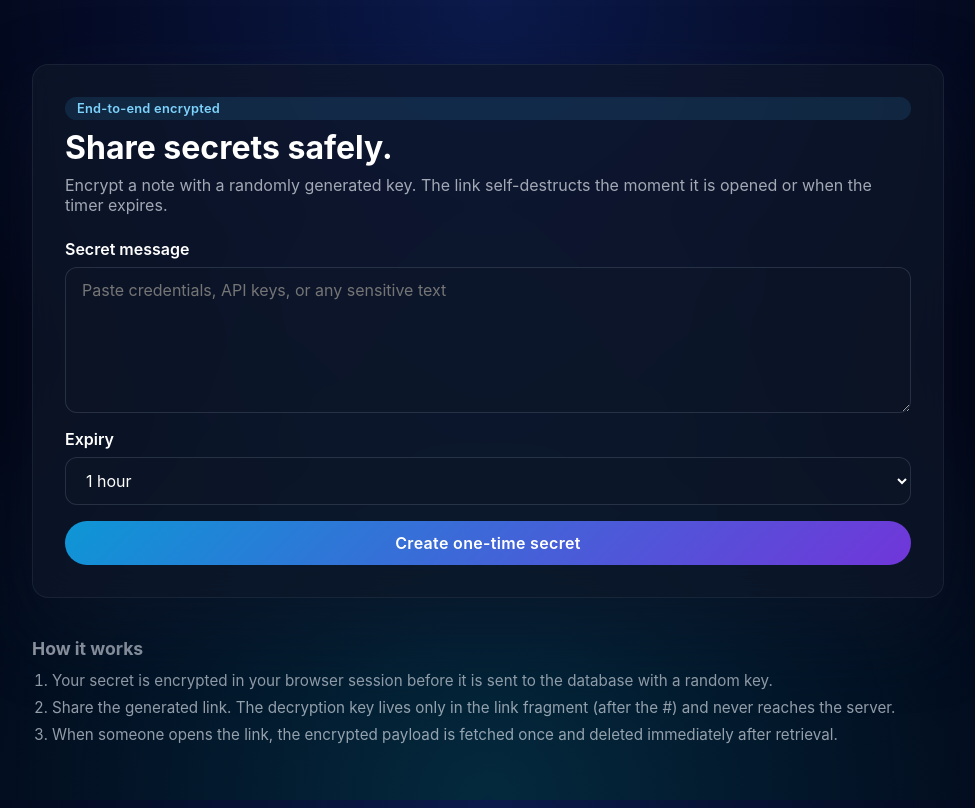
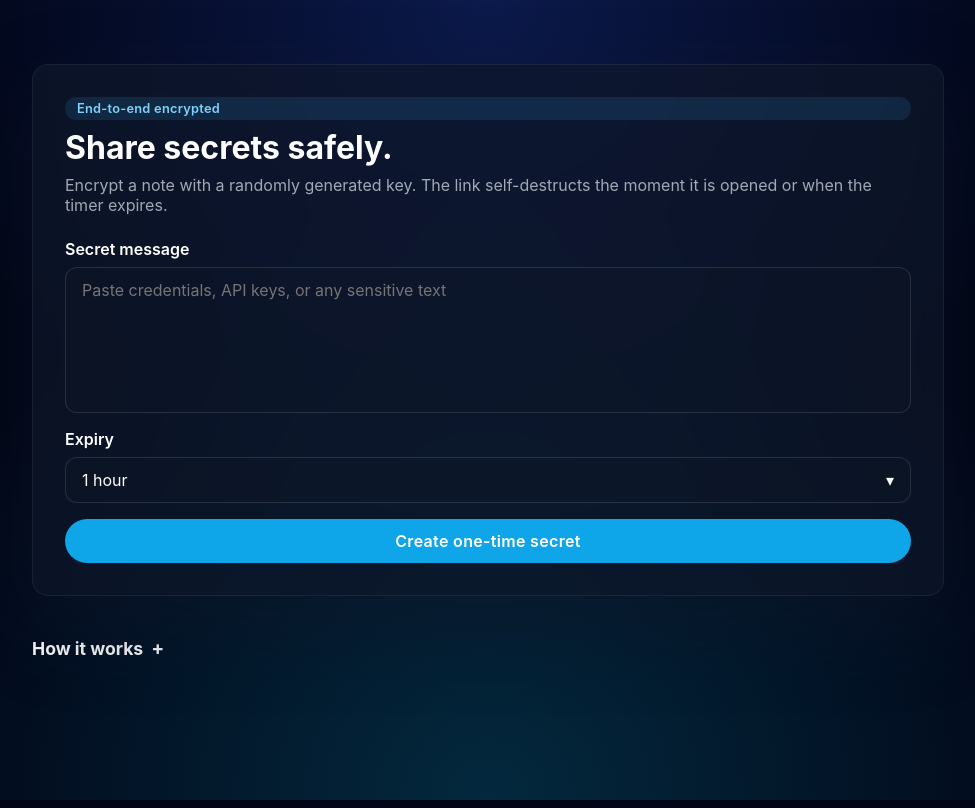
Before and after one commit to JosefAhm/OTP, a Next.js app: page / in a window 1280 px wide. Shown: the whole page, without its empty margins (152-1127 px from the left). Built offline with nearby package versions, Linux system fonts and the light colour scheme.

Commit message:
UI improvements: custom dropdown for expiry, expandable how it works section, removed secret key field visibility, updated styling and colors

```diff
--- a/app/globals.css
+++ b/app/globals.css
@@ -75,7 +75,7 @@ select {
   font-weight: 600;
   letter-spacing: 0.02em;
   cursor: pointer;
-  background: linear-gradient(135deg, rgba(14, 165, 233, 0.9), rgba(124, 58, 237, 0.9));
+  background: rgb(14, 165, 233);
   transition: transform 120ms ease, box-shadow 120ms ease;
 }
 
@@ -145,3 +145,40 @@ select {
   background: rgba(34, 197, 94, 0.12);
   color: rgb(187, 247, 208);
 }
+
+.custom-dropdown .input {
+  display: flex;
+  align-items: center;
+  justify-content: space-between;
+  /* match .input background to avoid transparency */
+  background-color: rgba(15, 23, 42, 0.35);
+  border: 1px solid rgba(148, 163, 184, 0.2);
+}
+
+.custom-dropdown-list {
+  border-radius: 0.75rem;
+  border: 1px solid rgba(148, 163, 184, 0.12);
+  background: rgb(15, 23, 42);
+  max-height: 280px;
+  overflow: auto;
+  box-shadow: 0 10px 40px rgba(2, 6, 23, 0.6);
+}
+
+.custom-dropdown-list li {
+  padding: 0.5rem 0.75rem;
+  background: transparent;
+}
+
+.copy-popup {
+  position: fixed;
+  bottom: 20px;
+  right: 20px;
+  background: rgba(15, 23, 42, 0.9);
+  color: rgb(226, 232, 240);
+  padding: 0.75rem 1rem;
+  border-radius: 0.5rem;
+  border: 1px solid rgba(148, 163, 184, 0.2);
+  box-shadow: 0 10px 25px rgba(2, 6, 23, 0.5);
+  z-index: 1000;
+  font-size: 0.9rem;
+}
--- a/app/page.tsx
+++ b/app/page.tsx
@@ -1,11 +1,37 @@
+"use client";
+
+import { useState } from "react";
 import { CreateSecretForm } from "@/components/CreateSecretForm";
 
 export default function HomePage() {
+  const [expanded, setExpanded] = useState(false);
+
   return (
     <main className="container" style={{ paddingTop: "4rem", paddingBottom: "4rem" }}>
       <CreateSecretForm />
-      <section style={{ marginTop: "2.5rem", color: "rgba(226,232,240,0.65)", fontSize: "0.95rem" }}>
-        <h2 style={{ fontSize: "1.1rem", marginBottom: "0.75rem" }}>How it works</h2>
+      <section style={{ marginTop: "2.5rem", color: "white", fontSize: "0.95rem" }}>
+        <button
+          onClick={() => setExpanded(!expanded)}
+          style={{
+            background: 'none',
+            border: 'none',
+            color: 'inherit',
+            fontSize: '1.1rem',
+            fontWeight: 'bold',
+            cursor: 'pointer',
+            display: 'flex',
+            alignItems: 'center',
+            gap: '0.5rem',
+            padding: 0,
+            marginBottom: '0.75rem'
+          }}
+        >
+          How it works
+          <span style={{ fontSize: '1.2rem', fontWeight: 'bold' }}>
+            {expanded ? '−' : '+'}
+          </span>
+        </button>
+        {expanded && (
           <ol style={{ display: "grid", gap: "0.5rem", paddingLeft: "1.25rem", margin: 0 }}>
             <li>
               Your secret is encrypted in your browser session before it is sent to the database with
@@ -20,6 +46,7 @@ export default function HomePage() {
               immediately after retrieval.
             </li>
           </ol>
+        )}
       </section>
     </main>
   );
--- a/components/CreateSecretForm.tsx
+++ b/components/CreateSecretForm.tsx
@@ -3,6 +3,7 @@
 import { FormEvent, useEffect, useMemo, useRef, useState } from "react";
 
 import { EXPIRY_CHOICES, EXPIRY_OPTIONS, MAX_CHARACTERS } from "@/lib/constants";
+import CustomDropdown from "./CustomDropdown";
 
 const initialState: CreateSecretState = { status: "idle" };
 
@@ -42,6 +43,8 @@ export function CreateSecretForm() {
   const [state, setState] = useState<CreateSecretState>(initialState);
   const [shareUrl, setShareUrl] = useState<string | null>(null);
   const [copyStatus, setCopyStatus] = useState<string | null>(null);
+  const [showCopyPopup, setShowCopyPopup] = useState(false);
+  const popupRef = useRef<HTMLDivElement | null>(null);
 
   useEffect(() => {
     if (state.status === "success") {
@@ -60,6 +63,23 @@ export function CreateSecretForm() {
     const timeout = setTimeout(() => setCopyStatus(null), 3000);
     return () => clearTimeout(timeout);
   }, [copyStatus]);
+
+  useEffect(() => {
+    if (!showCopyPopup) return;
+    const timeout = setTimeout(() => setShowCopyPopup(false), 3000);
+    return () => clearTimeout(timeout);
+  }, [showCopyPopup]);
+
+  useEffect(() => {
+    if (!showCopyPopup) return;
+    const handleClickOutside = (event: MouseEvent) => {
+      if (popupRef.current && !popupRef.current.contains(event.target as Node)) {
+        setShowCopyPopup(false);
+      }
+    };
+    document.addEventListener('click', handleClickOutside);
+    return () => document.removeEventListener('click', handleClickOutside);
+  }, [showCopyPopup]);
 
   const expiryDisplay = useMemo(() => {
     if (state.status !== "success") {
@@ -81,9 +101,11 @@ export function CreateSecretForm() {
     try {
       await navigator.clipboard.writeText(shareUrl);
       setCopyStatus("Copied to clipboard");
+      setShowCopyPopup(true);
     } catch (error) {
       console.error("Failed to copy secret link", error);
       setCopyStatus("Copy failed. Manually copy the link above.");
+      setShowCopyPopup(true);
     }
   };
 
@@ -221,18 +243,13 @@ export function CreateSecretForm() {
             rows={6}
             required
             maxLength={MAX_CHARACTERS}
+            style={{ resize: 'none' }}
           />
         </label>
 
         <label style={{ display: "grid", gap: "0.5rem" }}>
           <span style={{ fontWeight: 600 }}>Expiry</span>
-          <select className="input" name="expiry" defaultValue="1h" required>
-            {EXPIRY_OPTIONS.map((option) => (
-              <option key={option.value} value={option.value}>
-                {option.label}
-              </option>
-            ))}
-          </select>
+          <CustomDropdown name="expiry" options={EXPIRY_OPTIONS as any} defaultValue={"1h"} />
         </label>
 
         <SubmitButton pending={pending} />
@@ -242,13 +259,6 @@ export function CreateSecretForm() {
 
       {state.status === "success" && shareUrl && (
         <section style={{ display: "grid", gap: "0.75rem" }}>
-          <div className="success">
-            <strong style={{ display: "block", marginBottom: "0.5rem" }}>Secret ready</strong>
-            <span>
-              Send the link below to your recipient. It can only be opened once before being permanently
-              destroyed.
-            </span>
-          </div>
           <div className="copy-input">
             <code
               style={{
@@ -272,8 +282,13 @@ export function CreateSecretForm() {
               Expires at <strong style={{ color: "rgba(226,232,240,0.95)" }}>{expiryDisplay}</strong>.
             </p>
           )}
-          {copyStatus && <span className="text-subtle">{copyStatus}</span>}
         </section>
+      )}
+
+      {showCopyPopup && (
+        <div className="copy-popup" ref={popupRef}>
+          {copyStatus}
+        </div>
       )}
     </div>
   );
--- /dev/null
+++ b/components/CustomDropdown.tsx
@@ -0,0 +1,149 @@
+"use client";
+
+import React, { useEffect, useRef, useState } from "react";
+import type { ExpiryChoice } from "@/lib/constants";
+
+type Option = { value: ExpiryChoice; label: string };
+
+export default function CustomDropdown({
+  name,
+  options,
+  defaultValue,
+}: {
+  name: string;
+  options: Option[];
+  defaultValue?: string;
+}) {
+  const [open, setOpen] = useState(false);
+  const [value, setValue] = useState<string>(defaultValue ?? options[0]?.value ?? "");
+  const [highlightIndex, setHighlightIndex] = useState<number | null>(null);
+  const buttonRef = useRef<HTMLButtonElement | null>(null);
+  const listRef = useRef<HTMLUListElement | null>(null);
+
+  useEffect(() => {
+    function onDocumentClick(e: MouseEvent) {
+      if (!buttonRef.current) return;
+      if (buttonRef.current.contains(e.target as Node)) return;
+      if (listRef.current && listRef.current.contains(e.target as Node)) return;
+      setOpen(false);
+    }
+    document.addEventListener("click", onDocumentClick);
+    return () => document.removeEventListener("click", onDocumentClick);
+  }, []);
+
+  useEffect(() => {
+    if (!open) {
+      setHighlightIndex(null);
+    }
+  }, [open]);
+
+  const toggle = () => setOpen((s) => !s);
+
+  function handleSelect(selected: string) {
+    setValue(selected);
+    setOpen(false);
+    setHighlightIndex(null);
+    buttonRef.current?.focus();
+  }
+
+  function onButtonKeyDown(e: React.KeyboardEvent) {
+    if (e.key === "ArrowDown") {
+      e.preventDefault();
+      setOpen(true);
+      setHighlightIndex(0);
+    } else if (e.key === "ArrowUp") {
+      e.preventDefault();
+      setOpen(true);
+      setHighlightIndex(options.length - 1);
+    }
+  }
+
+  function onListKeyDown(e: React.KeyboardEvent) {
+    if (e.key === "Escape") {
+      setOpen(false);
+      buttonRef.current?.focus();
+      return;
+    }
+
+    if (e.key === "ArrowDown") {
+      e.preventDefault();
+      setHighlightIndex((i) => (i === null ? 0 : Math.min(options.length - 1, i + 1)));
+      return;
+    }
+
+    if (e.key === "ArrowUp") {
+      e.preventDefault();
+      setHighlightIndex((i) => (i === null ? options.length - 1 : Math.max(0, i - 1)));
+      return;
+    }
+
+    if (e.key === "Enter") {
+      e.preventDefault();
+      if (highlightIndex !== null) {
+        handleSelect(options[highlightIndex].value);
+      }
+    }
+  }
+
+  return (
+    <div className="custom-dropdown" style={{ position: "relative" }}>
+      {/* Hidden input keeps native form behavior */}
+      <input type="hidden" name={name} value={value} readOnly />
+
+      <button
+        ref={buttonRef}
+        type="button"
+        className="input"
+        aria-haspopup="listbox"
+        aria-expanded={open}
+        onClick={toggle}
+        onKeyDown={onButtonKeyDown}
+      >
+        {options.find((o) => o.value === value)?.label ?? "Select..."}
+        <span aria-hidden style={{ marginLeft: "0.5rem" }}>
+          ▾
+        </span>
+      </button>
+
+      {open && (
+        <ul
+          role="listbox"
+          tabIndex={-1}
+          ref={listRef}
+          className="custom-dropdown-list"
+          onKeyDown={onListKeyDown}
+          style={{
+            position: "absolute",
+            left: 0,
+            right: 0,
+            marginTop: "0.25rem",
+            zIndex: 50,
+            listStyle: "none",
+            padding: 0,
+          }}
+        >
+          {options.map((opt, idx) => {
+            const selected = opt.value === value;
+            const highlighted = highlightIndex === idx;
+            return (
+              <li
+                key={opt.value}
+                role="option"
+                aria-selected={selected}
+                onClick={() => handleSelect(opt.value)}
+                onMouseEnter={() => setHighlightIndex(idx)}
+                style={{
+                  background: highlighted ? "rgb(30, 41, 59)" : "transparent",
+                  padding: "0.5rem",
+                  cursor: "pointer",
+                }}
+              >
+                {opt.label}
+              </li>
+            );
+          })}
+        </ul>
+      )}
+    </div>
+  );
+}
```
Also changed, not shown: app/s/[id]/page.tsx (+1 -14 lines). Lines whose indentation alone changed are shown as unchanged.
